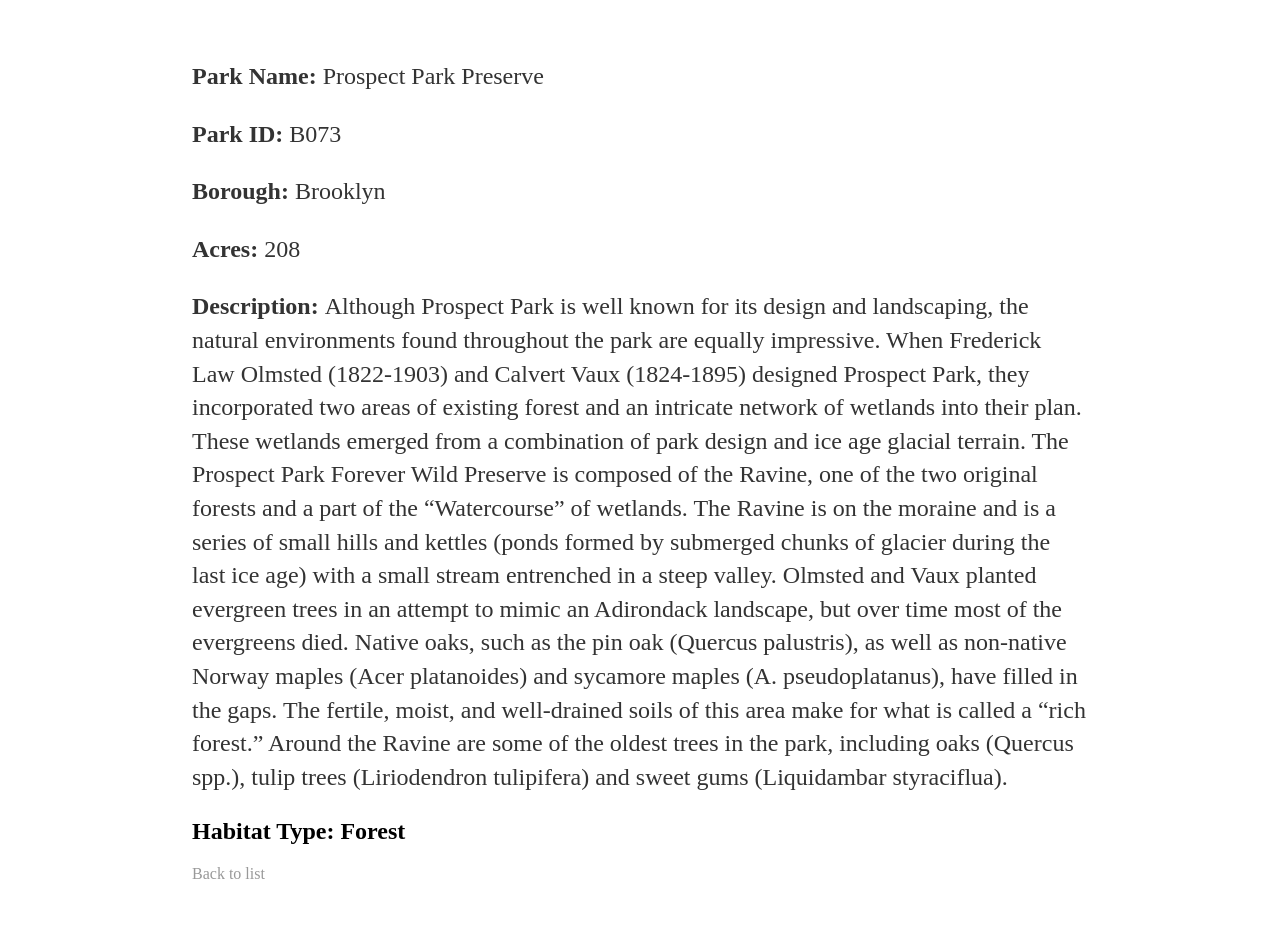
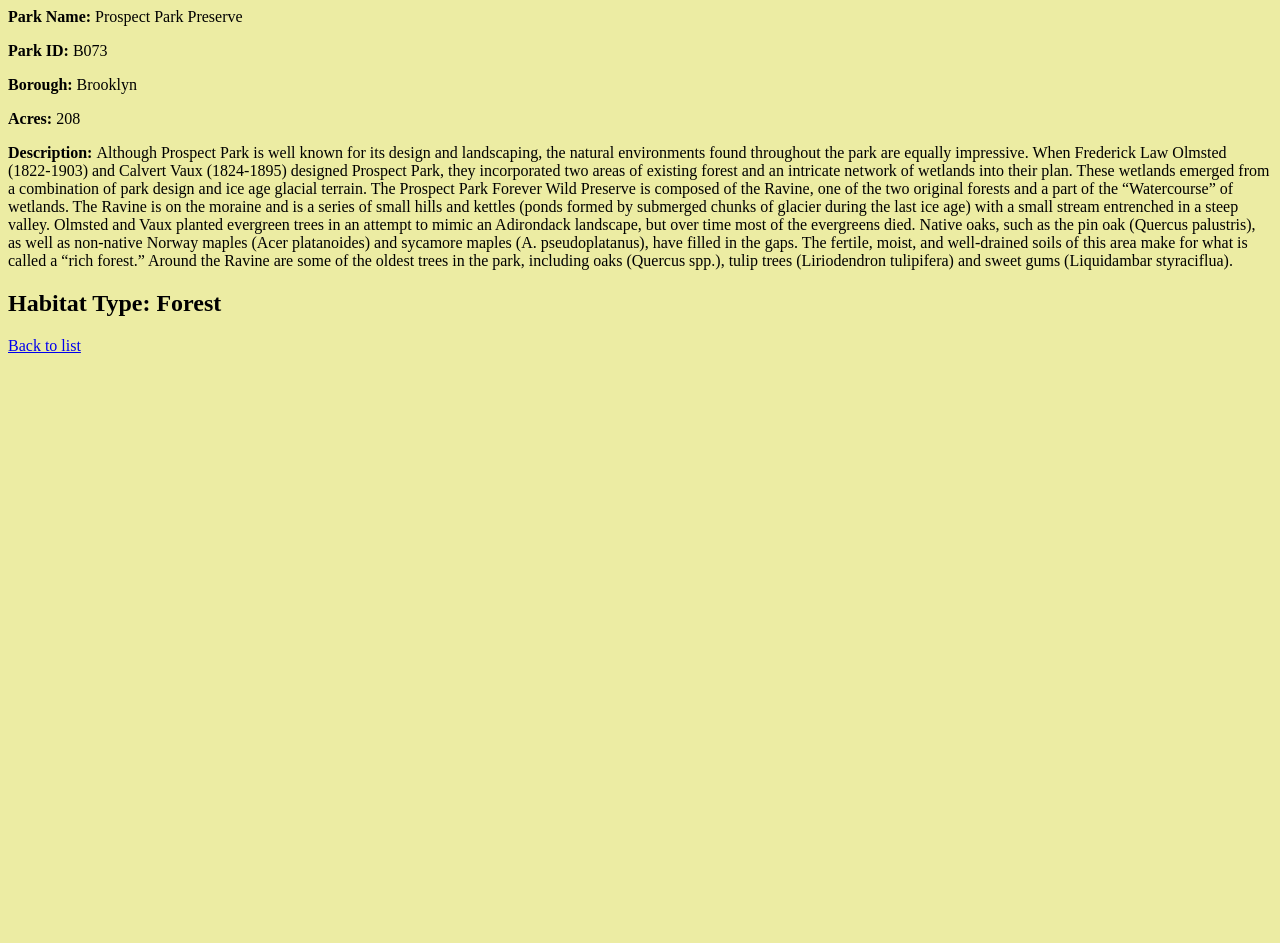
Before and after one commit to annabellamelvin/annabellamelvin.github.io, a Jekyll site: the page Nature_Preserves/parks/B073_208.html, which Jekyll copies as it is, in a window 1280 px wide. Built offline with Jekyll 4.4.1, drawn with Linux system fonts in a browser that asks for light colours; after the commit the page ends 900 px from its top, so only the background shows below that.

Commit message:
Update B073_208.html

```diff
--- a/Nature_Preserves/parks/B073_208.html
+++ b/Nature_Preserves/parks/B073_208.html
@@ -2,7 +2,7 @@
    <head>
       <meta http-equiv="Content-Type" content="text/html; charset=UTF-8">
       <title>Nature Preserves</title>
-      <link href="https://annabellamelvin.github.io/css/main.css" rel="stylesheet" type="text/css">
+      <link href="https://annabellamelvin.github.io/css/index.css" rel="stylesheet" type="text/css">
    </head>
    <body>
       <p><b>Park Name: </b>Prospect Park Preserve
```
